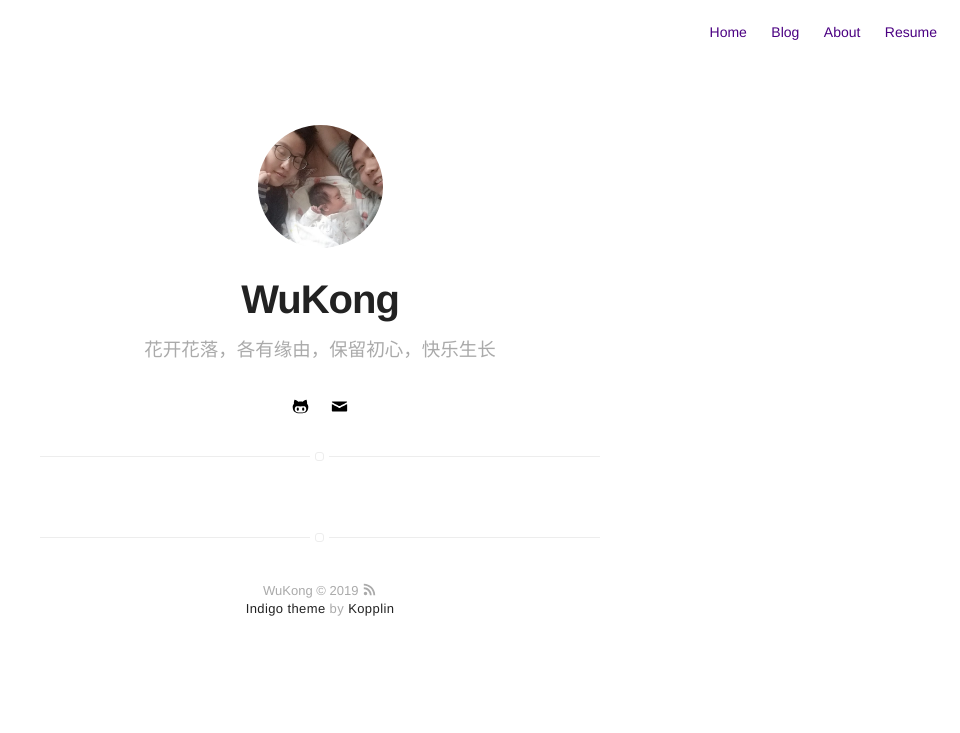
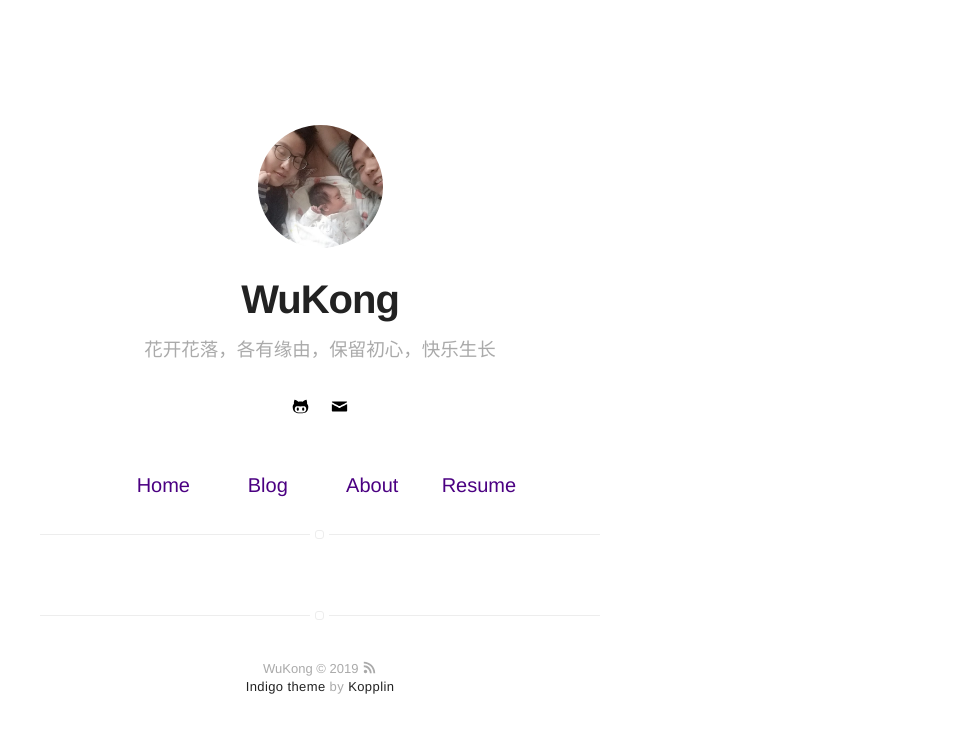
Before and after one commit to legend91325/legend91325.github.io, a Jekyll site: the page built from projects.html, in a window 1280 px wide. Shown: the top 733 px of the page, without its empty margins (320-1280 px from the left). Built offline with Jekyll 4.4.1, drawn with Linux system fonts in a browser that asks for light colours.

Commit message:
更新html样式

```diff
--- a/_includes/nav.html
+++ b/_includes/nav.html
@@ -1,4 +1,5 @@
-<nav class="{% if page.title == "Home" %}nav-home{% else %}nav{% endif %}">
+<!--<nav class="{% if page.title == "Home" %}nav-home{% else %}nav{% endif %}">-->
+<nav class="nav-home">
     <ul class="list">
         {% if page.title != "Home" %}
             <li class="item">
```
